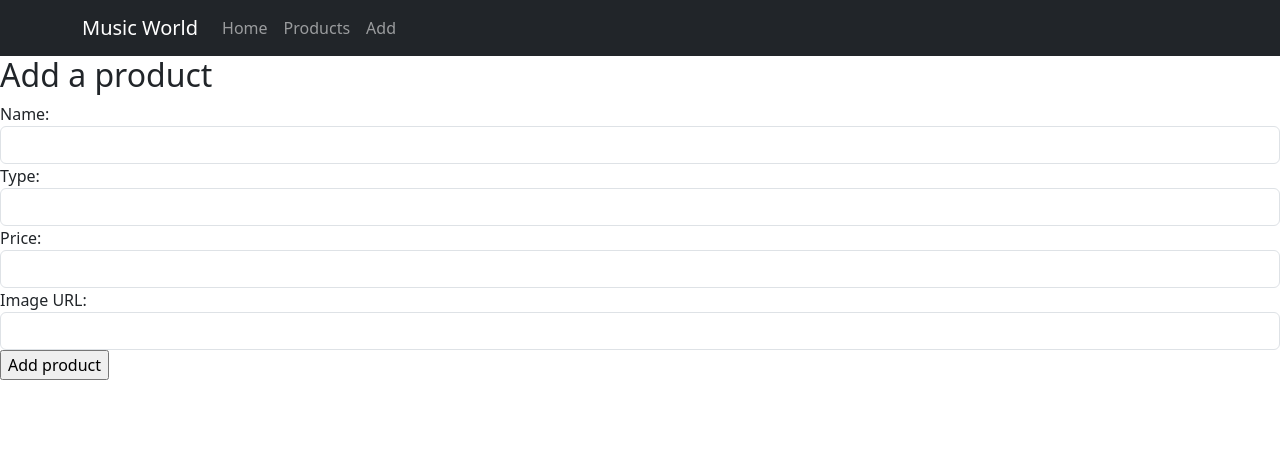
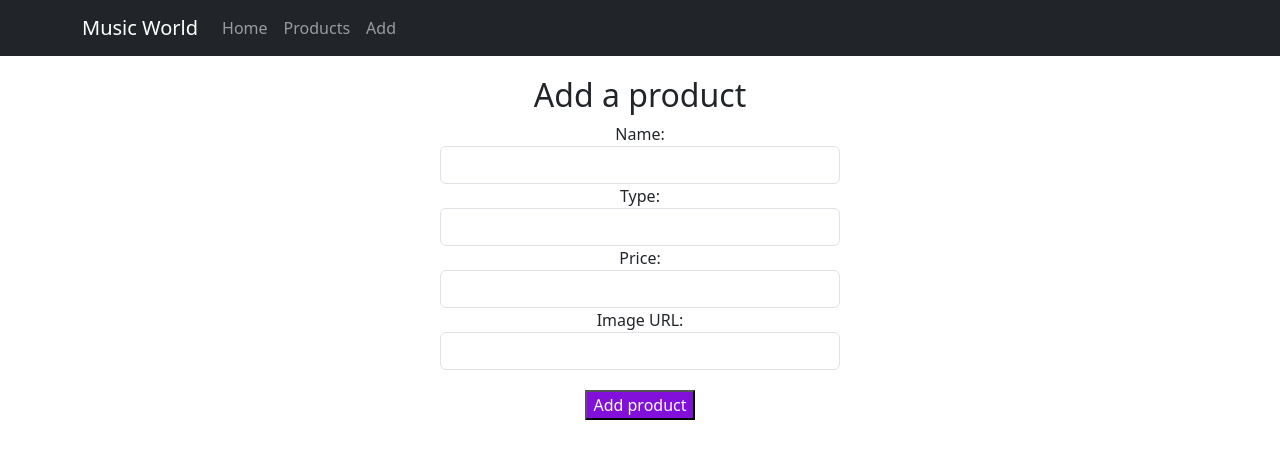
Before and after one commit to RebeccaNolan/DataRepProject, a React (Create React App) app: page /Add in a window 1280 px wide. Shown: the top 458 px of the page. Built offline with nearby package versions, Linux system fonts and the light colour scheme.

Commit message:
Form styling

```diff
--- a/src/components/Add.js
+++ b/src/components/Add.js
@@ -24,9 +24,9 @@ const Add = () => {
   }
 
   return (
-    <div>
+    <div style={{textAlign: "center", padding: "20px"}}>
       <h2>Add a product</h2>
-      <form onSubmit={handleSubmit}>
+      <form onSubmit={handleSubmit} style={{maxWidth: "400px", margin: "0 auto"}}>
         <div className="form-group">
           <label>Name: </label>
           <input type="text"
@@ -61,7 +61,7 @@ const Add = () => {
             onChange={(e) => { setImage(e.target.value) }}
           />
         </div>
-        <input type="submit" value="Add product" />
+        <input type="submit" value="Add product" style={{margin:"20px", color: "#fcfcfc", backgroundColor: "#830fdb"}}/>
       </form>
     </div>
 
--- a/src/components/Home.js
+++ b/src/components/Home.js
@@ -30,7 +30,7 @@ const Home = () => {
     };
 
   return (
-    <div style={{textAlign: "center"}}>
+    <div style={{textAlign: "center", padding: "20px"}}>
       <h1>Welcome to Music World!</h1>
 
       <div>
@@ -43,9 +43,6 @@ const Home = () => {
                         alt = {product.name}
                         style = {{height: "300px", objectFit: "contain"}}
                     />
-                    {/* <Carousel.Caption>
-                        <h3 style={{color: "#ffffff", backgroundColor: "#000000"}}>{product.name}</h3>
-                    </Carousel.Caption> */}
                 </Carousel.Item>
             ))}
         </Carousel>
--- a/src/components/Update.js
+++ b/src/components/Update.js
@@ -40,8 +40,8 @@ export default function Update(props) {
     }
 
     return (
-        <div>
-            <form onSubmit={handleSubmit}>
+        <div style={{textAlign: "center", padding: "20px"}}>
+            <form onSubmit={handleSubmit} style={{maxWidth: "400px", margin: "0 auto"}}>
                 <div className="form-group">
                     <label>Product Name: </label>
                     <input type="text"
@@ -71,7 +71,7 @@ export default function Update(props) {
                     onChange={(e) => setImage(e.target.value)} />
                 </div>
                 <div className="form-group">
-                    <input type="submit" value="Edit Product" className="btn btn-primary" />
+                    <input type="submit" value="Edit Product" className="btn btn-primary" style={{margin:"20px", color: "#fcfcfc", backgroundColor: "#830fdb"}}/>
                 </div>
             </form>
         </div>
```
